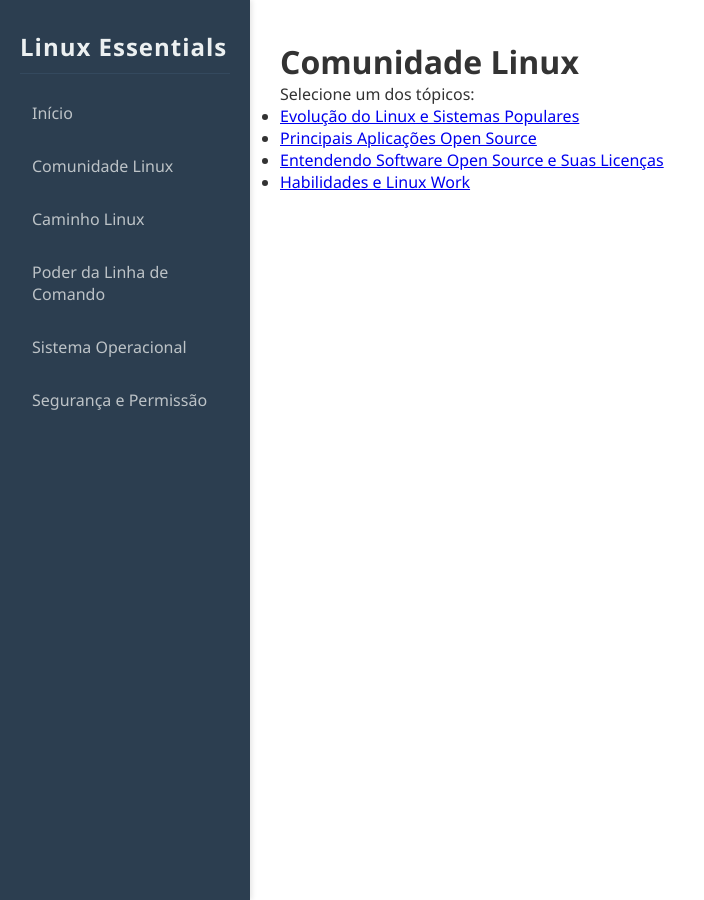
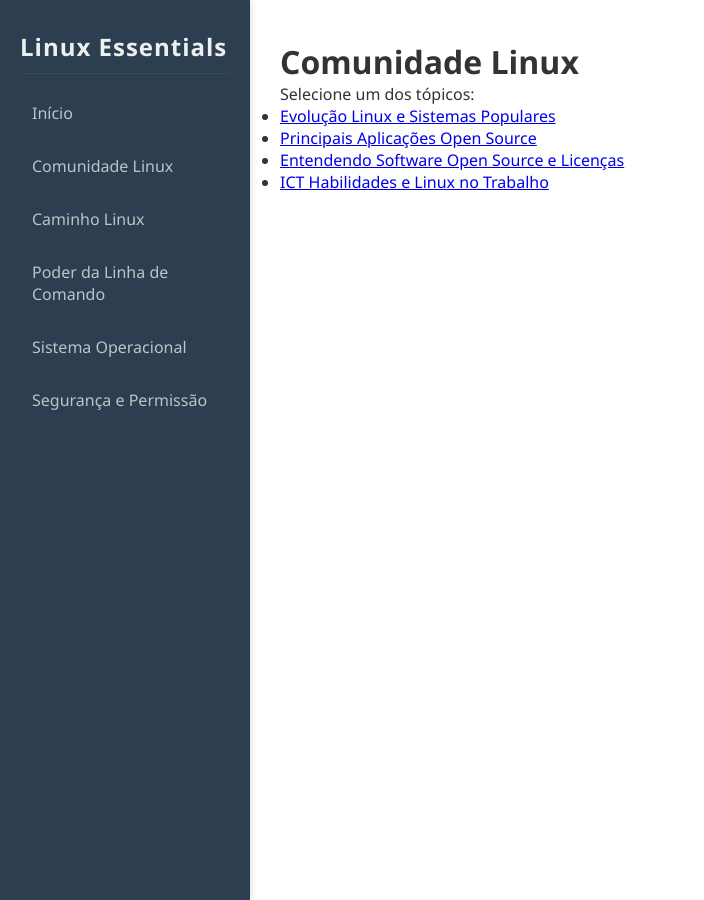
Before and after one commit to jocelinoFG017/linux-essentials, a Jekyll site: the page built from 01-book-lpi/Topico-01-Comunidade-Linux/index.md, in a window 1280 px wide and 900 px high. Shown: the whole window, without its empty margins (0-704 px from the left). Built offline with Jekyll 4.4.1, drawn with Linux system fonts in a browser that asks for light colours; some of the changed text lies outside the part shown.

```diff
--- a/01-book-lpi/Topico-01-Comunidade-Linux/index.md
+++ b/01-book-lpi/Topico-01-Comunidade-Linux/index.md
@@ -7,7 +7,7 @@ title: Comunidade Linux
 
 Selecione um dos tópicos:
 
-- [Evolução do Linux e Sistemas Populares](1.1-EvolucaoLinuxAndSistemasPopulares.md)
-- [Principais Aplicações Open Source](1.2-PrincipaisAplicacoesOpenSource.md)
-- [Entendendo Software Open Source e Suas Licenças](1.3-EntendendoSoftwareOpenSourceAndSuasLicencas.md)
-- [Habilidades e Linux Work](1.4-HabilidadesAndLinuxWork.md)
+- [Evolução Linux e Sistemas Populares](/linux-essentials/01-book-lpi/Topico-01-Comunidade-Linux/1.1-EvolucaoLinuxAndSistemasPopulares)
+- [Principais Aplicações Open Source](/linux-essentials/01-book-lpi/Topico-01-Comunidade-Linux/1.2-PrincipaisAplicacoesOpenSource)
+- [Entendendo Software Open Source e Licenças](/linux-essentials/01-book-lpi/Topico-01-Comunidade-Linux/1.3-EntendendoSoftwareOpenSourceAndSuasLicencas)
+- [ICT Habilidades e Linux no Trabalho](/linux-essentials/01-book-lpi/Topico-01-Comunidade-Linux/1.4-HabilidadesAndLinuxWork)
--- a/_config.yml
+++ b/_config.yml
@@ -1,4 +1,5 @@
 title: Meu Curso Linux
 theme: minima
 baseurl: "/linux-essentials"
-github_pages_version: 0.10
+permalink: pretty
+github_pages_version: 0.11
```
Also changed, not shown: 05-materiais-complementares/comandos-interessantes.md (+5 -0 lines).
